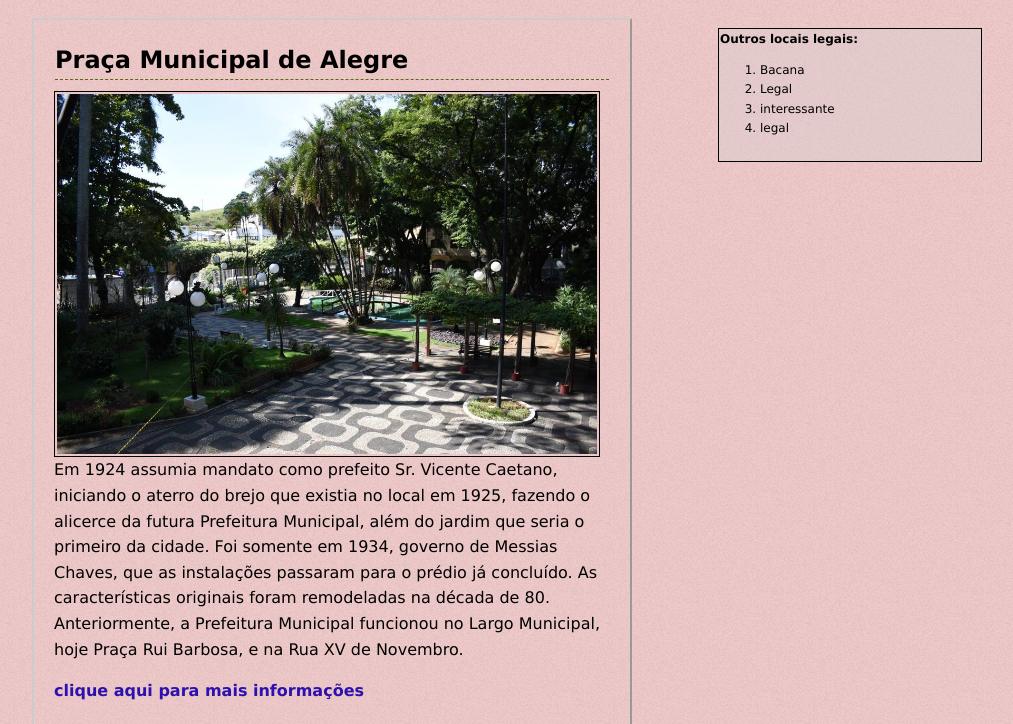
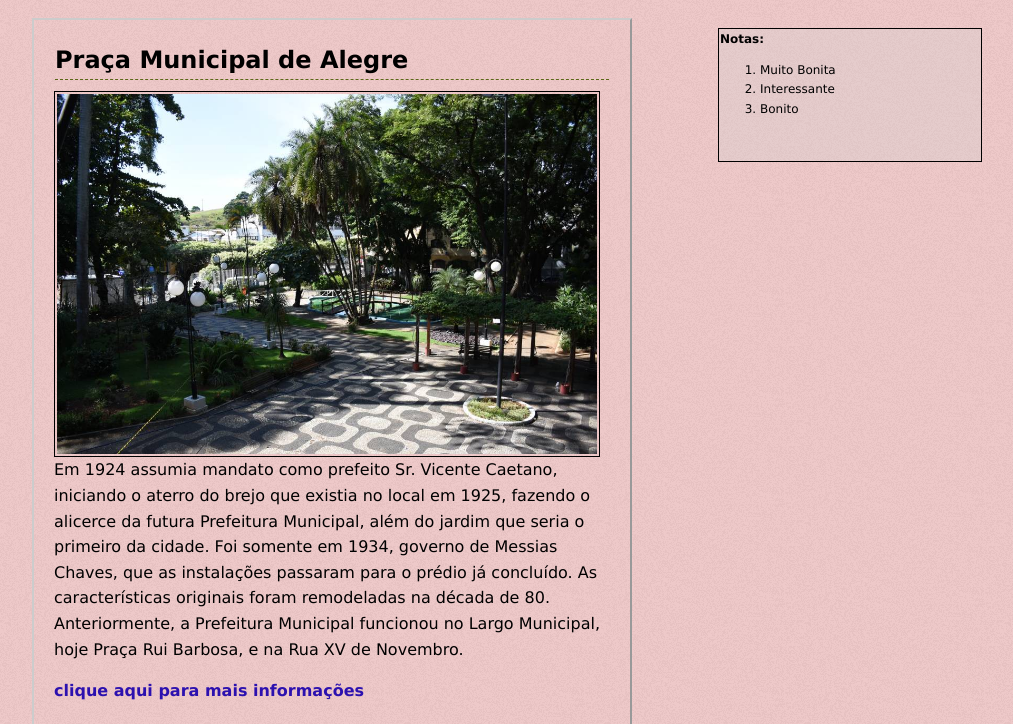
Before and after one commit to sthefanes245/progweb.2022, a plain HTML site: page site/index.html in a window 1280 px wide. Shown: the part 76-800 px from the top of the page, without its empty margins (128-1141 px from the left). Drawn offline with Linux system fonts and the light colour scheme.

Commit message:
Update index.html

```diff
--- a/site/index.html
+++ b/site/index.html
@@ -61,8 +61,7 @@
 	<!-- deixa as imagens certinhas -->
 	</article>
 
-	<article class='lugar'>
-	<table border="1">
+	<table>
 		<tr>
 			<th colspan='3'>Alegre</th>
 		</tr>
@@ -88,21 +87,24 @@
 			<td>R$15.854,35</td>
 		</tr>
 	</table>
-	</article>
 
 	</div>
 
+	<aside class='notas'>
 
-	<aside class='notas'>
-		<h3>Outros locais legais:</h3>
+		<h3>Notas:</h3>
 		<ol>
-			<li>Bacana</li>
-			<li>Legal</li>
-			<li>interessante</li>
-			<li>legal </li>
+			<li>Muito Bonita</li>
+			<li>Interessante</li>
+			<li>Bonito</li>
 		</ol>
 	</aside>
 
+
+
+
+
+	<iframe src="https://www.google.com/maps/embed?pb=!1m14!1m12!1m3!1d14923.138848126731!2d-41.53125915!3d-20.759518300000003!2m3!1f0!2f0!3f0!3m2!1i1024!2i768!4f13.1!5e0!3m2!1spt-BR!2sbr!4v1655331049861!5m2!1spt-BR!2sbr" width="600" height="450" style="border:0;" allowfullscreen="" loading="lazy" referrerpolicy="no-referrer-when-downgrade"></iframe>
 
 	<footer class='clear'>&lt; Desenvolvido por Sth&eacutefane Almeida &gt; </footer>
 
```
